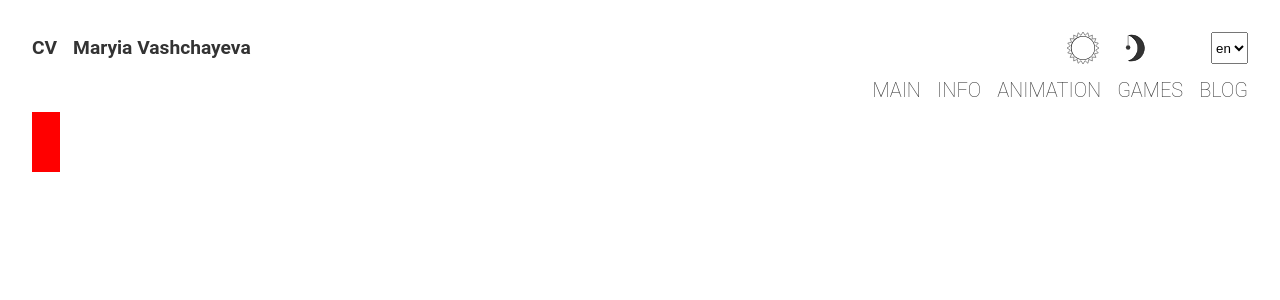
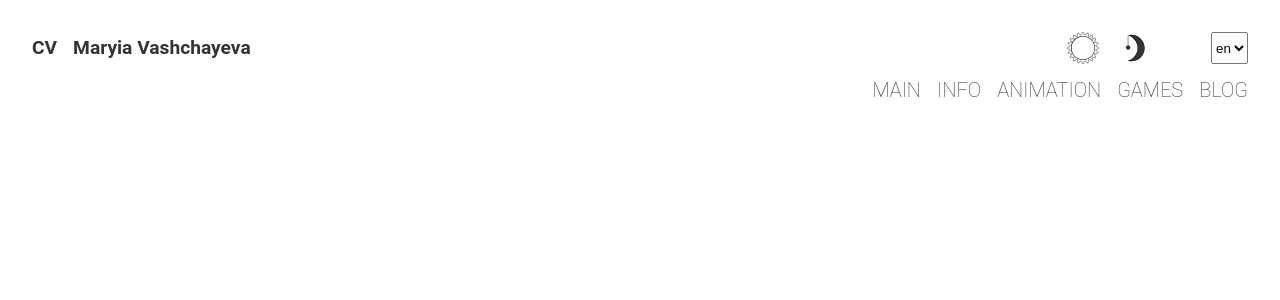
Before and after one commit to MaryAnzh/CV-React, a React (Create React App) app: page / in a window 1280 px wide. Shown: the top 300 px of the page. Built offline with nearby package versions, Linux system fonts and the light colour scheme; a web font is replaced by a local one.

Commit message:
feat: add new animation

```diff
--- a/src/components/common/header/header.styled.ts
+++ b/src/components/common/header/header.styled.ts
@@ -55,6 +55,8 @@ export const ThemeWrap = styled.div`
   position: relative;
   width: calc(${({ theme }) => theme.constants.iconSize} * 2.5);
   height: ${({ theme }) => theme.constants.iconSize};
+  transform-style: preserve-3d;
+  perspective: calc(${({ theme }) => theme.constants.iconSize} * 2.5);
 `;
 
 export const NavWrap = styled.div`
--- a/src/components/common/themeButton/themeButton.styled.ts
+++ b/src/components/common/themeButton/themeButton.styled.ts
@@ -15,8 +15,7 @@ export const ThemeButtonStyle = styled.button<ThemeButtonType>`
   cursor: pointer;
   ${(({ name }) => name === ThemeEnum.black ? 'right: 0' : 'right: 0')};
   pointer-events: ${(({ name, theme }) => name === theme.name ? 'none' : 'all')};
-  transform-style: preserve-3d;
-  perspective: 500px;
+
   transform-origin: -25%;
 
   div {
--- a/src/pages/home/home.styled.ts
+++ b/src/pages/home/home.styled.ts
@@ -3,16 +3,3 @@ import { styled } from "styled-components";
 export const HomeStyle = styled.div`
   width: 100%;
 `;
-
-export const AnimTest = styled.div`
-    width: 60px;
-    height: 60px;
-    background-color: red;
-    animation: test1 3s linear infinite;
-
-    @keyframes test1 {
-      0% {transform: rotateY(0deg)}
-      0% {transform: rotateY(360deg)}
-    }
-
-`;
--- a/src/pages/home/home.tsx
+++ b/src/pages/home/home.tsx
@@ -1,12 +1,11 @@
 import React from 'react';
 import { PageTitle } from '../../AppStyle';
-import { HomeStyle, AnimTest } from './home.styled';
+import { HomeStyle } from './home.styled';
 
 export const Home = () => {
     return (
         <HomeStyle>
             <PageTitle>
-                <AnimTest></AnimTest>
             </PageTitle>
         </HomeStyle>
     );
```
